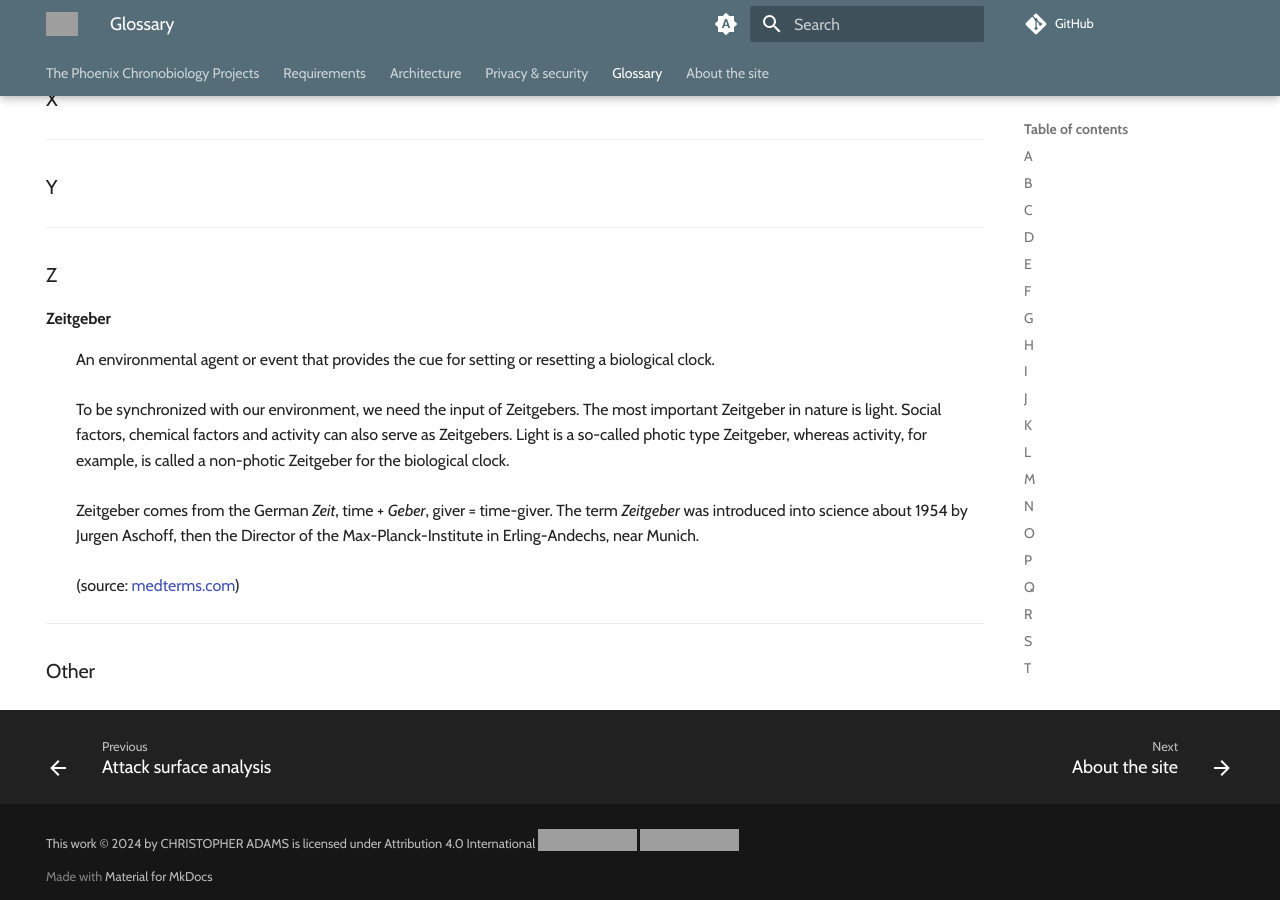
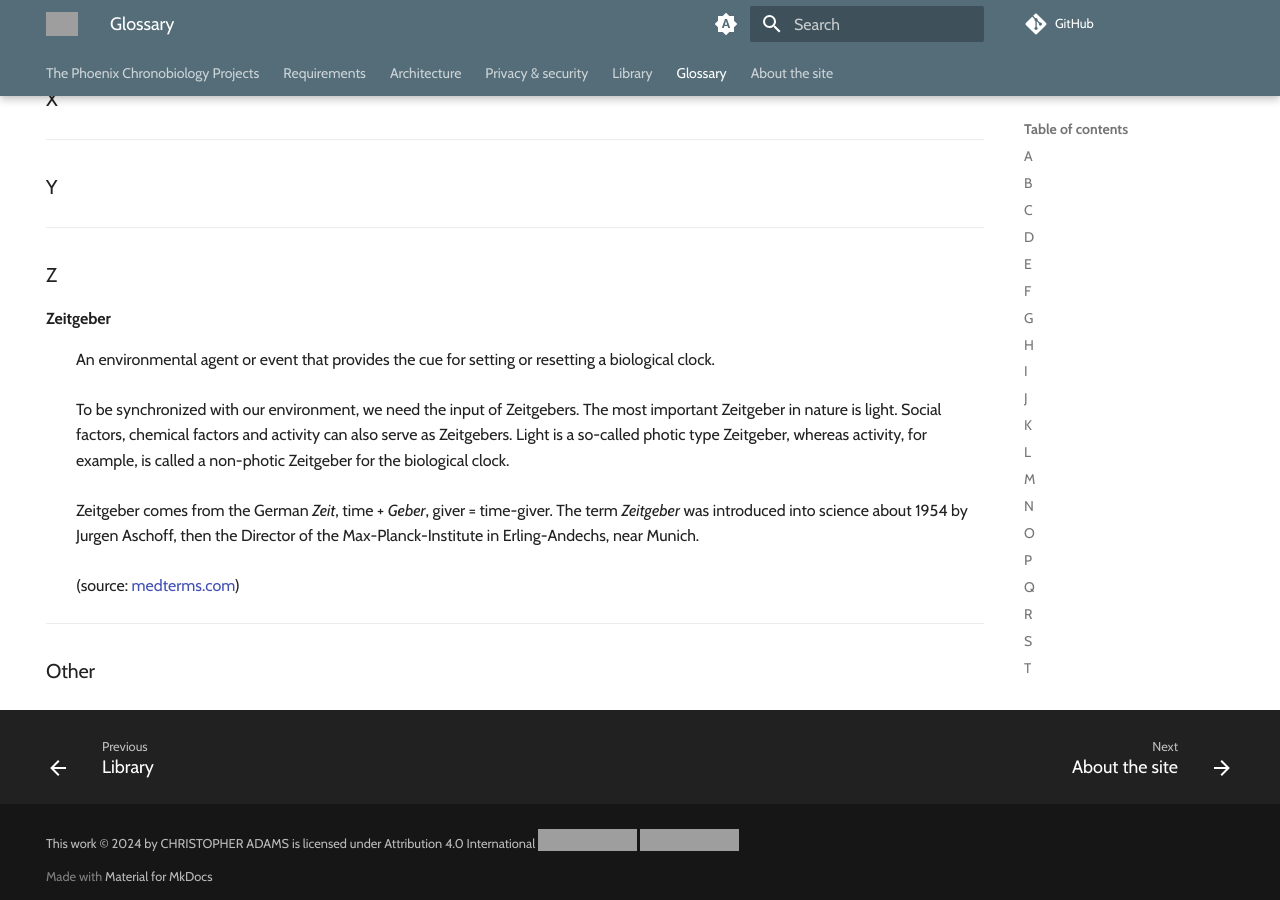
Before and after one commit to phoenix-chronobiology/phoenix-chronobiology.github.io, an MkDocs documentation site: the page built from docs/glossary.md, in a window 1280 px wide and 900 px high, scrolled down 28701 px. Built offline with MkDocs 1.6.1 and Material for MkDocs 9.7.7, drawn with Linux system fonts in a browser that asks for light colours; comment, search, counter and statistics services are not loaded; grey boxes are pictures that could not be loaded.

Commit message:
stub Library

```diff
--- a/mkdocs.yml
+++ b/mkdocs.yml
@@ -25,6 +25,8 @@ nav:
       - Security architecture: privacy-security/security-architecture.md
       - Threat assessment: privacy-security/threat-assessment.md
       - Attack surface analysis: privacy-security/attack-surface-analysis.md
+  - Library:
+     - Library: library/index.md
   - Glossary: glossary.md
   - About the site:
       - About the site: about/index.md
```
Also changed, not shown: docs/library/index.md (added, +1 -0 lines).
